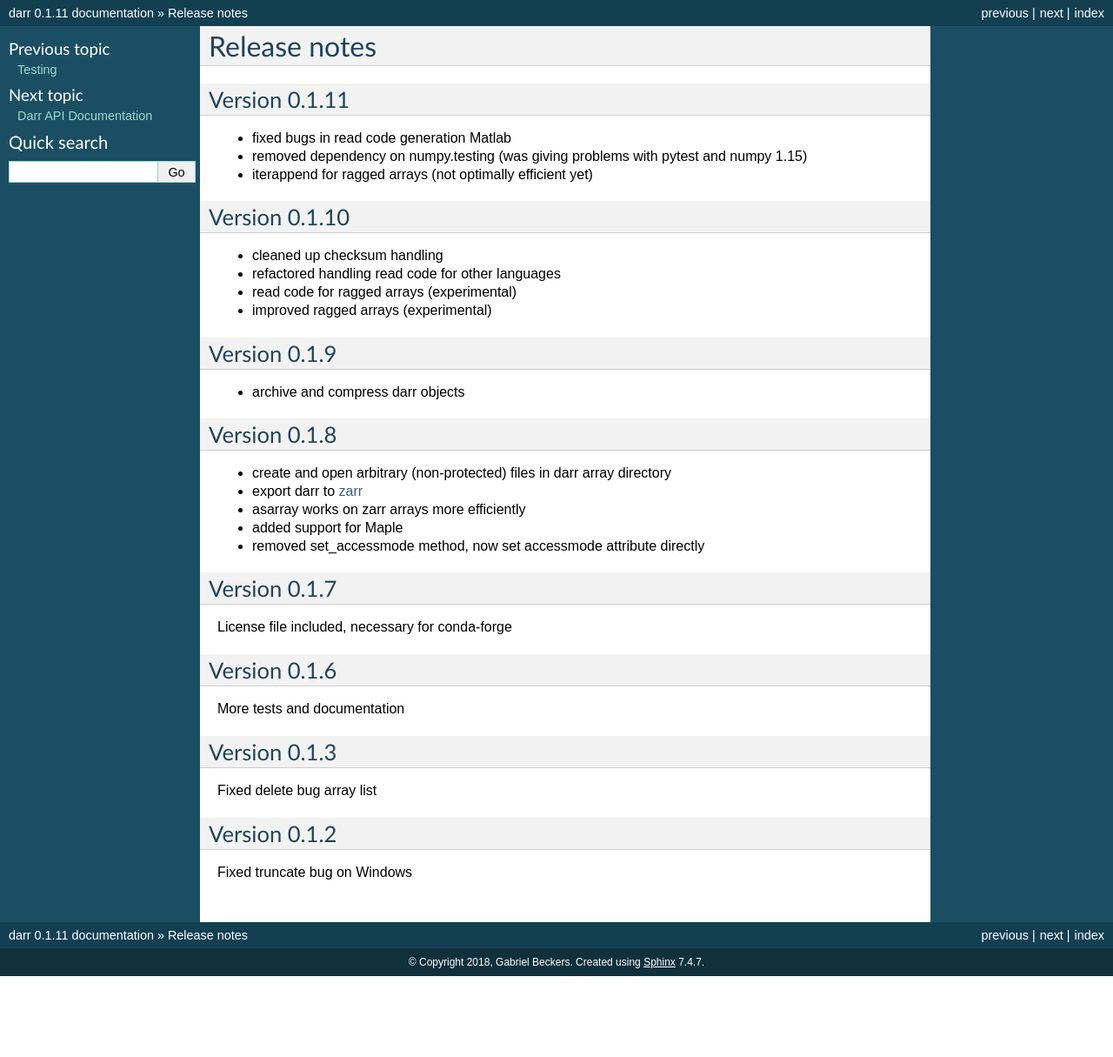
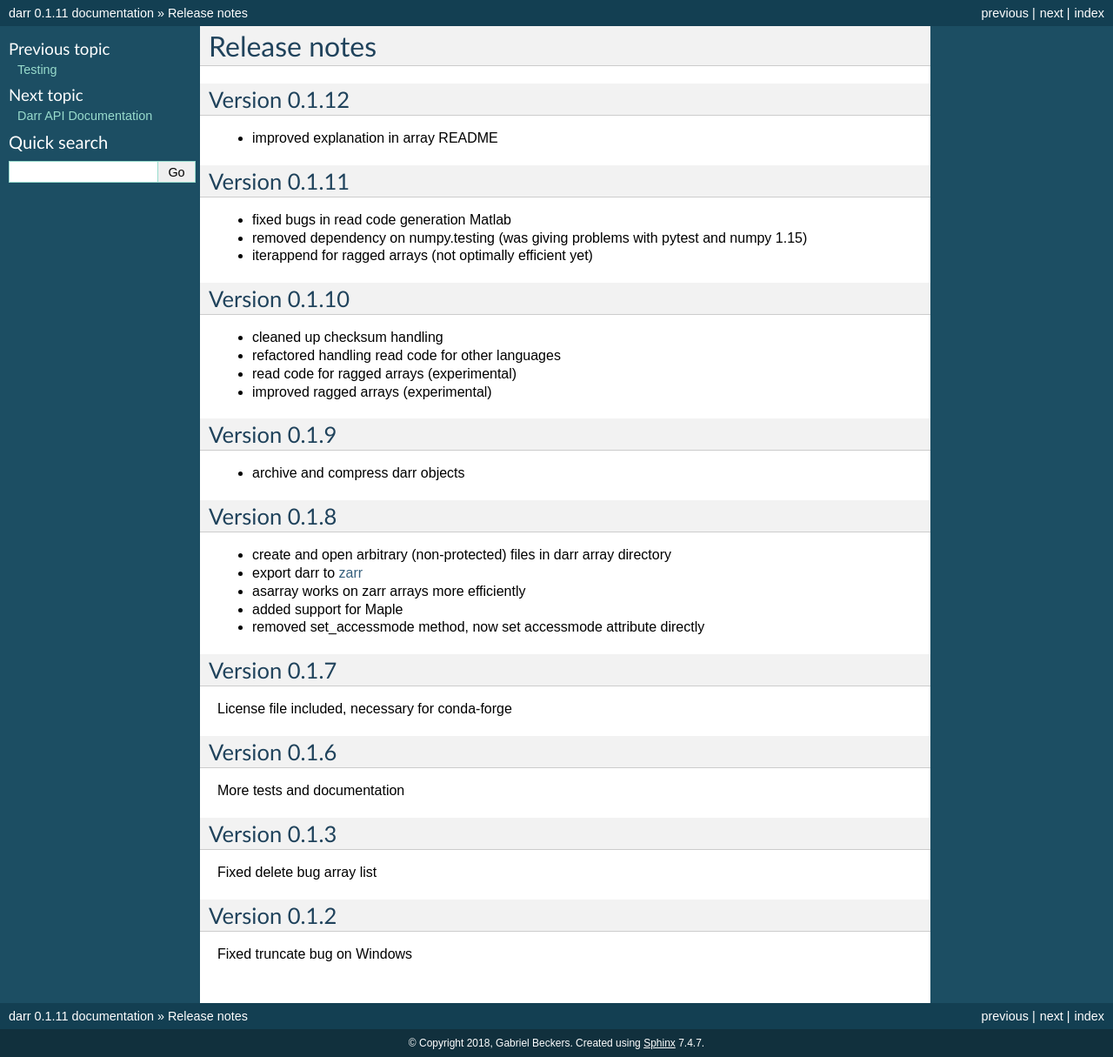
Before and after one commit to gbeckers/Darr, a Sphinx documentation site: the page built from docs/releasenotes.rst, in a window 1280 px wide. Shown: the whole page at 87% size. Built offline with Sphinx 7.4.7, drawn with Linux system fonts in a browser that asks for light colours; before the commit the page ends 1122 px from its top, so only the background shows below that.

Commit message:
update release notes

```diff
--- a/docs/releasenotes.rst
+++ b/docs/releasenotes.rst
@@ -1,5 +1,9 @@
 Release notes
 =============
+
+Version 0.1.12
+--------------
+- improved explanation in array README
 
 Version 0.1.11
 --------------
```
